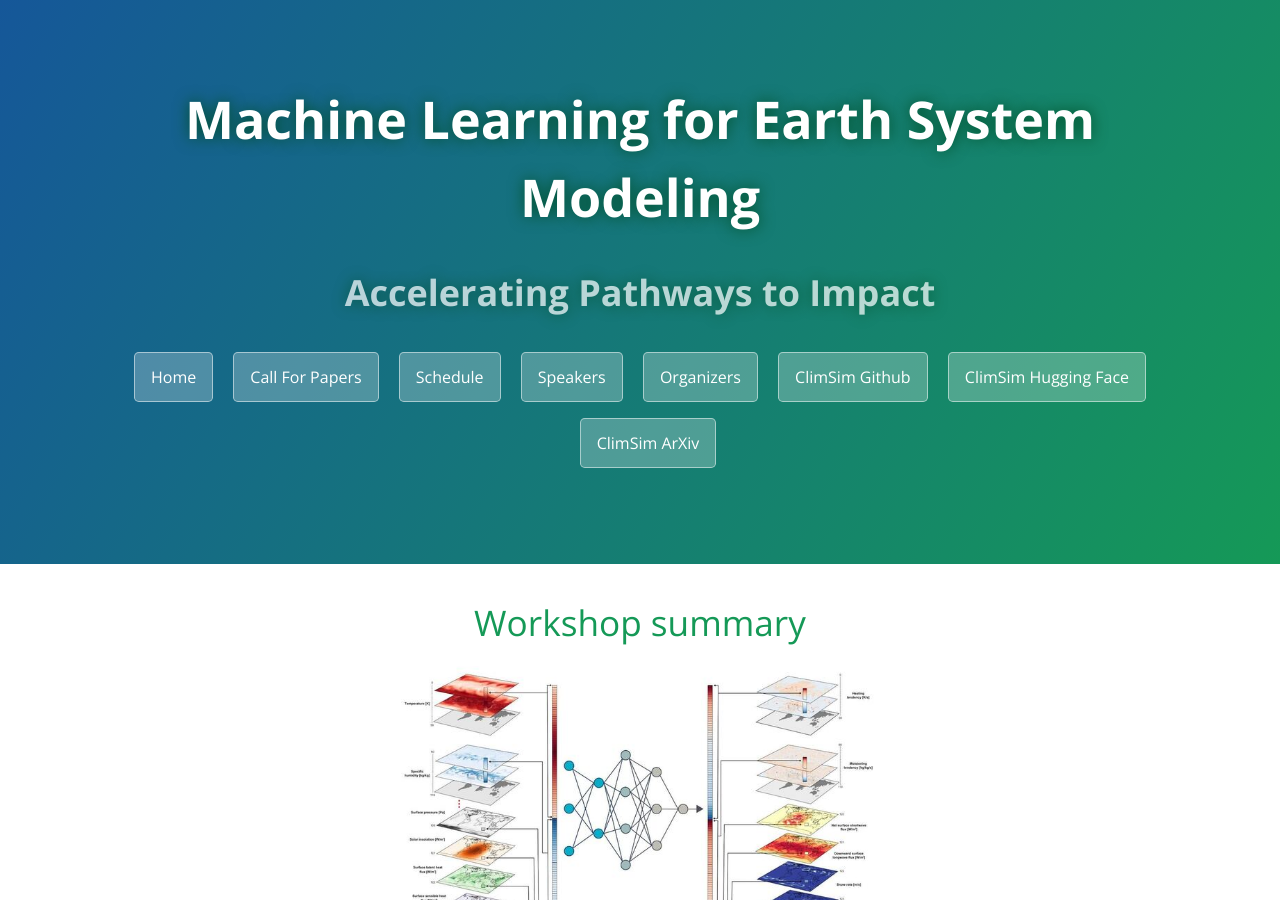
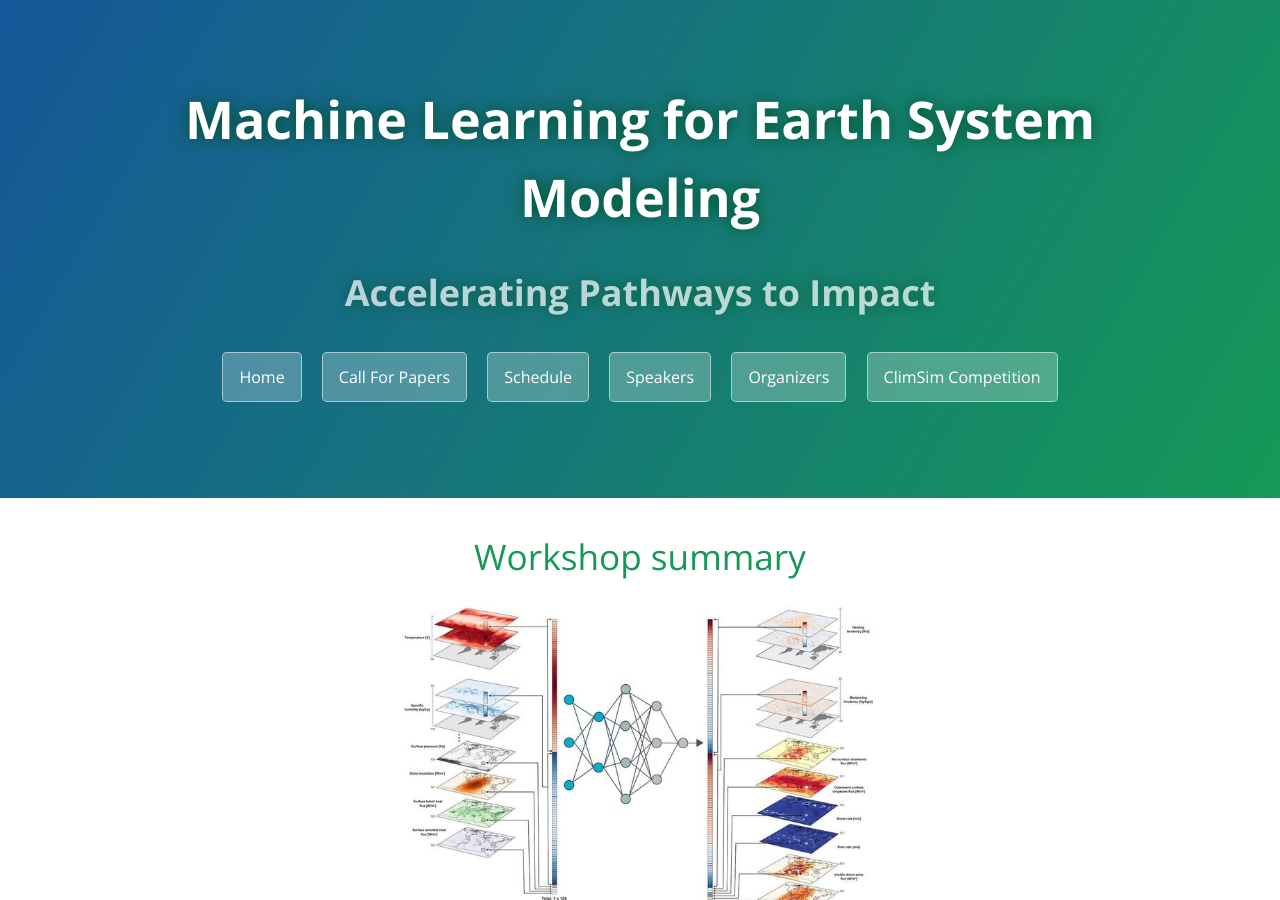
Before and after one commit to leap-stc/ml4esm-workshop, a Jekyll site: the page built from index.md, in a window 1280 px wide and 900 px high. Built offline with Jekyll 4.4.1, drawn with Linux system fonts in a browser that asks for light colours.

Commit message:
Update default.html

```diff
--- a/_layouts/default.html
+++ b/_layouts/default.html
@@ -25,9 +25,8 @@
         <a href="https://leap-stc.github.io/ml4esm-workshop/Schedule" class="btn">Schedule</a>
         <a href="https://leap-stc.github.io/ml4esm-workshop/Speakers" class="btn">Speakers</a>
         <a href="https://leap-stc.github.io/ml4esm-workshop/Organizers" class="btn">Organizers</a>
-        <a href="https://github.com/leap-stc/ClimSim" class="btn">ClimSim Github</a>
-        <a href="https://huggingface.co/LEAP" class="btn">ClimSim Hugging Face</a>
-        <a href="https://arxiv.org/abs/2306.08754" class="btn">ClimSim ArXiv</a>
+        <a href="https://leap-stc.github.io/ml4esm-workshop/ClimSim" class="btn">ClimSim Competition</a>
+
 
 
     </header>
```
